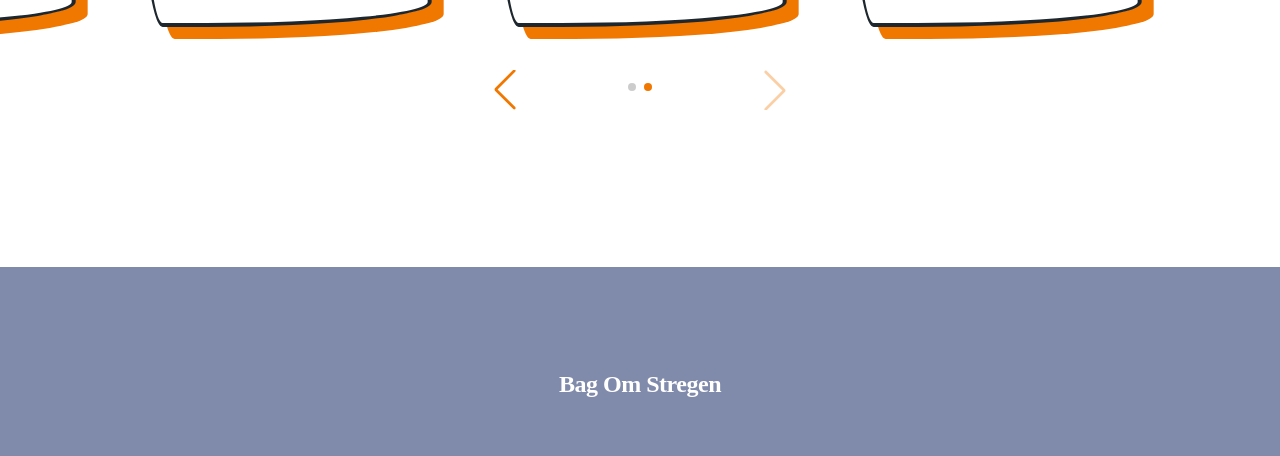
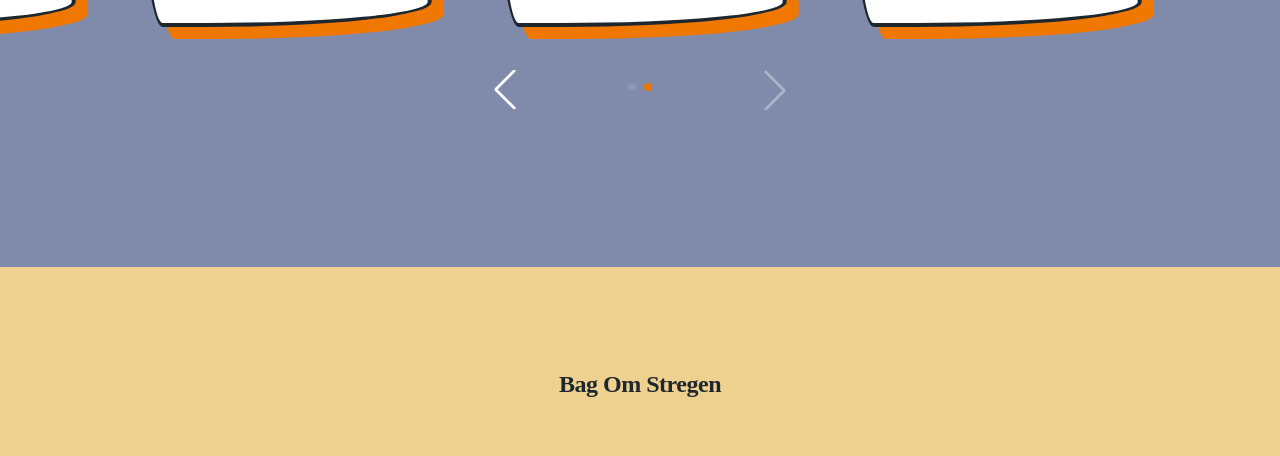
Before and after one commit to RaskStudio/torategner, a React (Vite) app: page / in a window 1280 px wide. Shown: the part 1712-2168 px from the top of the page. Built offline with nearby package versions, Linux system fonts and the light colour scheme.

Commit message:
Skiftet sektionsfarver: Gul -> Blå -> Gul -> Blå -> Orange

```diff
--- a/src/index.css
+++ b/src/index.css
@@ -47,7 +47,7 @@ section {
 
 /* Sektion Farver & Specifik Styling */
 .hero {
-  background-color: var(--bg-color);
+  background-color: var(--bg-color); /* Gul */
   text-align: center;
   padding: 8rem 0;
 }
@@ -68,31 +68,45 @@ section {
   left: -2%;
   width: 104%;
   height: 20px;
-  background: var(--accent-color);
+  background: var(--secondary-color); /* Blå understregning på gul */
   z-index: -1;
   border-radius: 50%;
   opacity: 0.3;
 }
 
 .gallery-section {
-  background-color: #ffffff; /* Hvid */
-}
-
-.videos-section {
   background-color: var(--secondary-color); /* Blå */
   color: white;
 }
 
-.videos-section h2 {
+.gallery-section h2 {
   color: white;
 }
 
+.gallery-section .gallery-item p {
+  color: var(--accent-color) !important;
+}
+
+.videos-section {
+  background-color: var(--bg-color); /* Gul */
+  color: var(--text-color);
+}
+
+.videos-section h2 {
+  color: var(--text-color);
+}
+
 .info-section {
-  background-color: #fdfaf3; /* Off-white */
+  background-color: var(--secondary-color); /* Blå */
+  color: white;
+}
+
+.info-section h2 {
+  color: white;
 }
 
 .contact-section {
-  background-color: var(--accent-color); /* Rød */
+  background-color: var(--accent-color); /* Orange/Rød */
   color: white;
   padding-bottom: 4rem;
 }
@@ -173,7 +187,7 @@ section {
 }
 
 .swiper-button-next, .swiper-button-prev {
-  color: var(--accent-color) !important;
+  color: var(--highlight-color) !important; /* Hvid på blå baggrund */
   top: auto !important;
   bottom: 3.8rem !important;
   width: 40px !important;
@@ -206,6 +220,10 @@ section {
   display: flex !important;
   align-items: center;
   justify-content: center;
+}
+
+.swiper-pagination-bullet {
+  background: rgba(255,255,255,0.5) !important;
 }
 
 .swiper-pagination-bullet-active {
```
